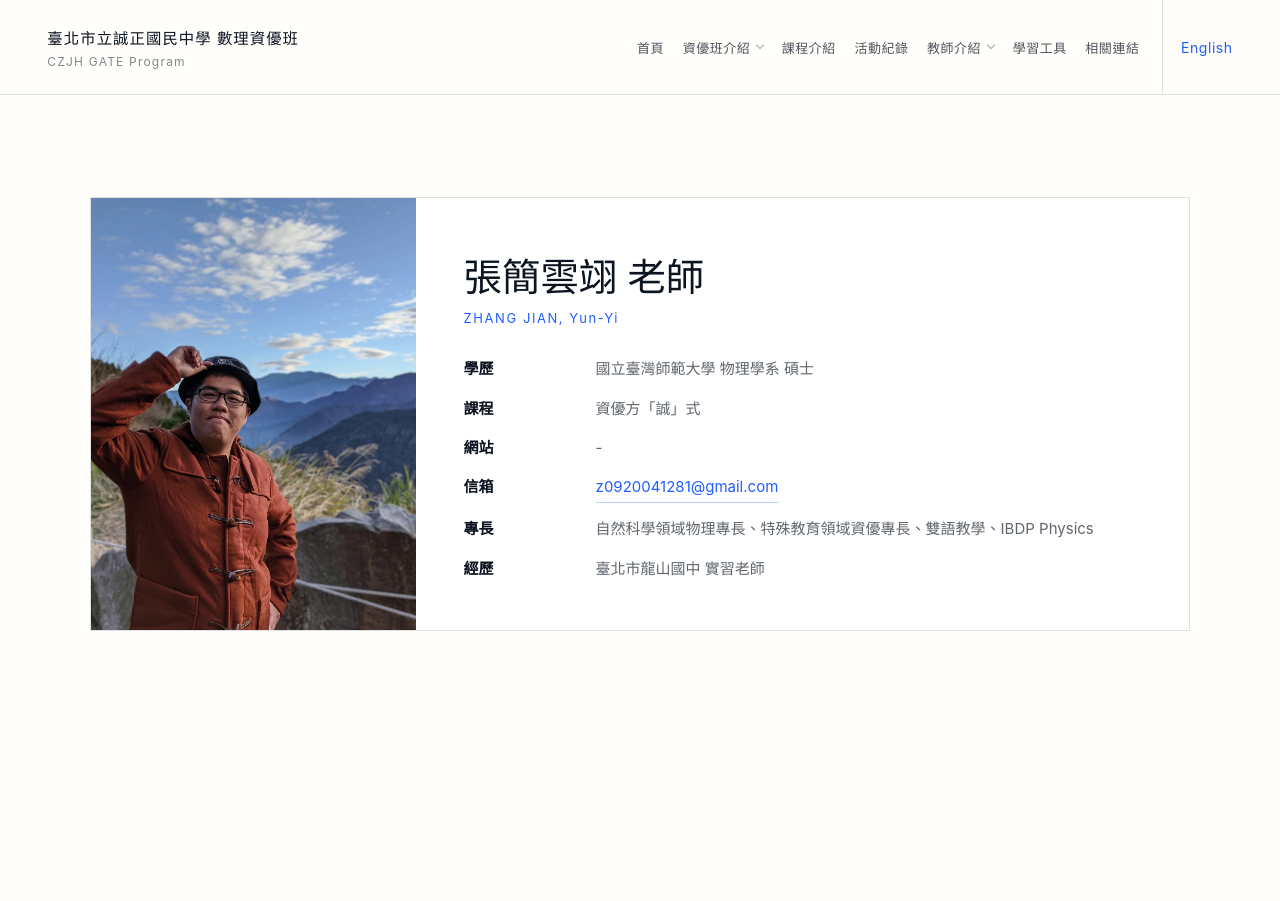
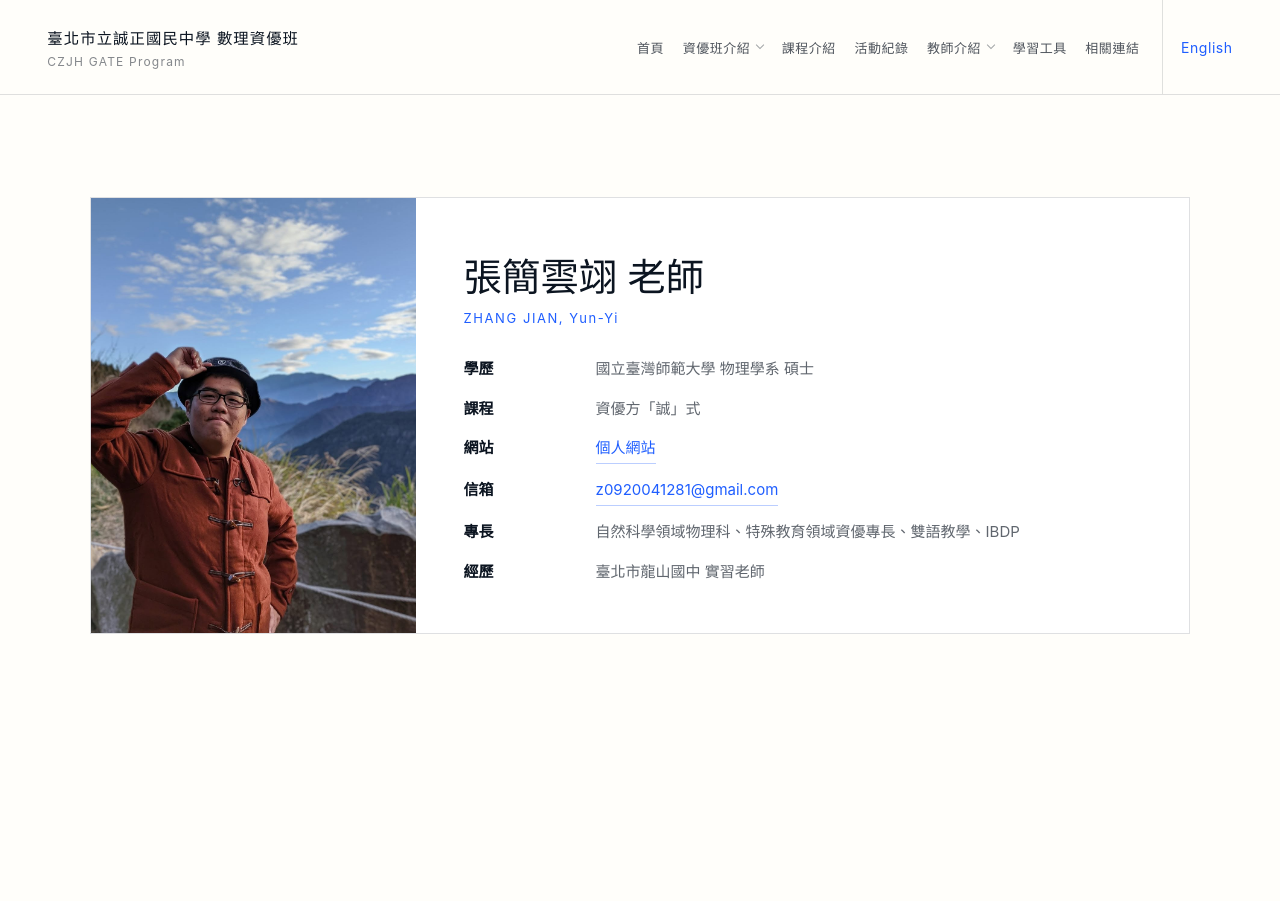
Before and after one commit to gateczjh/gateczjh.github.io, a Jekyll site: the page built from zh/teachers/zhangjian-yunyi.html, in a window 1280 px wide. Built offline with Jekyll 4.4.1, drawn with Linux system fonts in a browser that asks for light colours.

Commit message:
20260927-1932

```diff
--- a/en/about/contact.html
+++ b/en/about/contact.html
@@ -82,13 +82,13 @@ title: Contact Us
     <div class="contact-fixed-row">
       <div class="contact-fixed-unit">GATE Program Coordinator</div>
       <div class="contact-fixed-person">Teacher Zhang</div>
-      <div class="contact-fixed-value">02-2782-8094 ext. 14530</div>
+      <div class="contact-fixed-value">02-2782-8094 ext. 1430</div>
     </div>
 
     <div class="contact-fixed-row">
       <div class="contact-fixed-email-label">GATE Program Email</div>
       <div class="contact-fixed-value contact-fixed-email-value">
-        <a href="mailto:gate.czjh@gmail.com">gate.czjh@gmail.com</a>
+        <a href="mailto:gate.czjh@ccjh.tp.edu.tw">gate.czjh@ccjh.tp.edu.tw</a>
       </div>
     </div>
 
--- a/en/teachers.html
+++ b/en/teachers.html
@@ -128,7 +128,7 @@ title: Teachers
           <dd>Add-on Course</dd>
 
           <dt>Website</dt>
-          <dd><span class="teacher-info-empty">-</span></dd>
+          <dd><a class="teacher-info-link" href="https://yunyizj.github.io/" target="_blank" rel="noopener noreferrer">Personal Website</a></dd>
 
           <dt>Email</dt>
           <dd><a class="teacher-info-link" href="mailto:z0920041281@gmail.com">z0920041281@gmail.com</a></dd>
--- a/en/teachers/zhangjian-yunyi.html
+++ b/en/teachers/zhangjian-yunyi.html
@@ -21,13 +21,13 @@ title: ZHANG JIAN, Yun-Yi
         <dd>Add-on Course</dd>
 
         <dt>Website</dt>
-        <dd><span class="teacher-info-empty">-</span></dd>
+        <dd><a class="teacher-info-link" href="https://yunyizj.github.io/" target="_blank" rel="noopener noreferrer">Personal Website</a></dd>
 
         <dt>Email</dt>
         <dd><a class="teacher-info-link" href="mailto:z0920041281@gmail.com">z0920041281@gmail.com</a></dd>
 
         <dt>Expertise</dt>
-        <dd>Physics in Natural Sciences, Gifted Education in Special Education, Bilingual Teaching, IBDP Physics</dd>
+        <dd>Physics in Natural Sciences, Gifted Education in Special Education, Bilingual Teaching, IBDP</dd>
 
         <dt>Experience</dt>
         <dd>Student Teacher, Taipei Municipal Longshan Junior High School</dd>
--- a/zh/about/contact.html
+++ b/zh/about/contact.html
@@ -83,13 +83,13 @@ title: 聯絡我們
     <div class="contact-fixed-row">
       <div class="contact-fixed-unit">資優召集人</div>
       <div class="contact-fixed-person">張老師</div>
-      <div class="contact-fixed-value">02-2782-8094 #1450</div>
+      <div class="contact-fixed-value">02-2782-8094 #1430</div>
     </div>
 
     <div class="contact-fixed-row">
       <div class="contact-fixed-email-label">資優班信箱</div>
       <div class="contact-fixed-value contact-fixed-email-value">
-        <a href="mailto:gate.czjh@gmail.com">gate.czjh@gmail.com</a>
+        <a href="mailto:gate.czjh@ccjh.tp.edu.tw">gate.czjh@ccjh.tp.edu.tw</a>
       </div>
     </div>
 
--- a/zh/teachers.html
+++ b/zh/teachers.html
@@ -136,7 +136,7 @@ title: 教師介紹
           <dd>資優方「誠」式</dd>
 
           <dt>網站</dt>
-          <dd><span class="teacher-info-empty">-</span></dd>
+          <dd><a class="teacher-info-link" href="https://yunyizj.github.io/" target="_blank" rel="noopener noreferrer">個人網站</a></dd>
 
           <dt>信箱</dt>
           <dd><a class="teacher-info-link" href="mailto:z0920041281@gmail.com">z0920041281@gmail.com</a></dd>
--- a/zh/teachers/zhangjian-yunyi.html
+++ b/zh/teachers/zhangjian-yunyi.html
@@ -22,13 +22,13 @@ title: 張簡雲翊 老師
         <dd>資優方「誠」式</dd>
 
         <dt>網站</dt>
-        <dd><span class="teacher-info-empty">-</span></dd>
+        <dd><a class="teacher-info-link" href="https://yunyizj.github.io/" target="_blank" rel="noopener noreferrer">個人網站</a></dd>
 
         <dt>信箱</dt>
         <dd><a class="teacher-info-link" href="mailto:z0920041281@gmail.com">z0920041281@gmail.com</a></dd>
 
         <dt>專長</dt>
-        <dd>自然科學領域物理專長、特殊教育領域資優專長、雙語教學、IBDP Physics</dd>
+        <dd>自然科學領域物理科、特殊教育領域資優專長、雙語教學、IBDP</dd>
 
         <dt>經歷</dt>
         <dd>臺北市龍山國中 實習老師</dd>
```
Also changed, not shown: other parts of en/teachers.html (+1 -1 lines), other parts of zh/teachers.html (+1 -1 lines).
